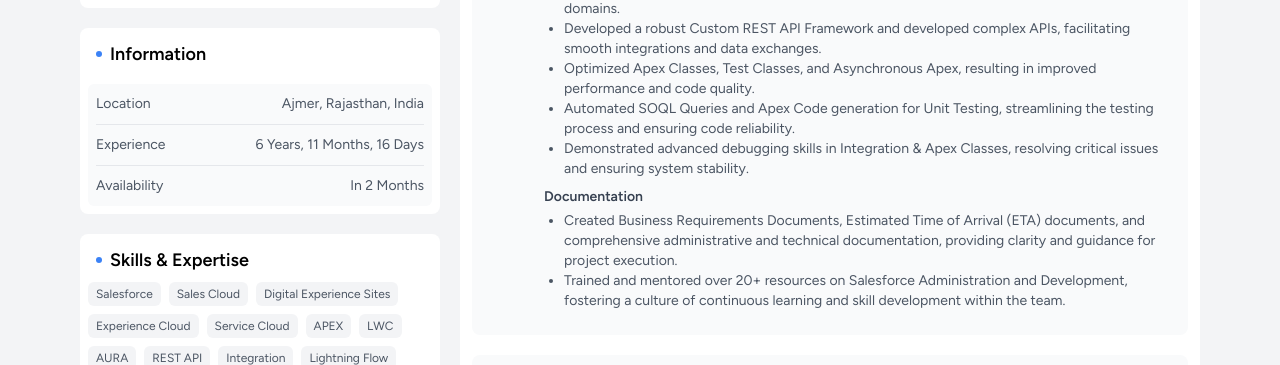
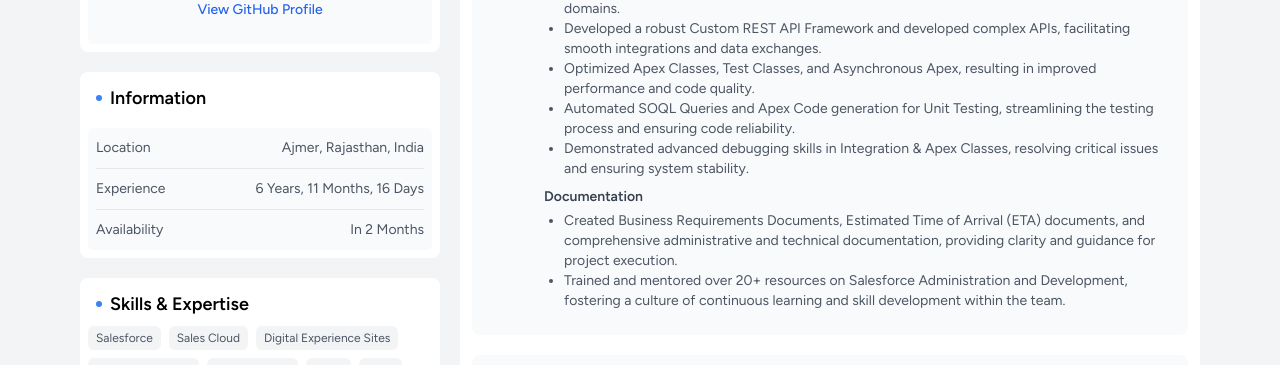
Before and after one commit to Nisar-99/nisar-99.github.io, a plain HTML site: page index.html in a window 1280 px wide. Shown: the part 507-872 px from the top of the page. Drawn offline with nearby package versions, Linux system fonts and the light colour scheme.

Commit message:
Update index.html

```diff
--- a/index.html
+++ b/index.html
@@ -98,6 +98,11 @@
                                 </a>
                             </div>
                         </div>
+
+                    <a href="https://github.com/Nisar-99" target="_blank"
+                                class="flex items-center justify-center px-3 py-2 mt-2 text-sm font-medium text-center gap-2 rounded-md w-full text-blue-600">
+                                View GitHub Profile
+                                  </a>
 
 
 
```
